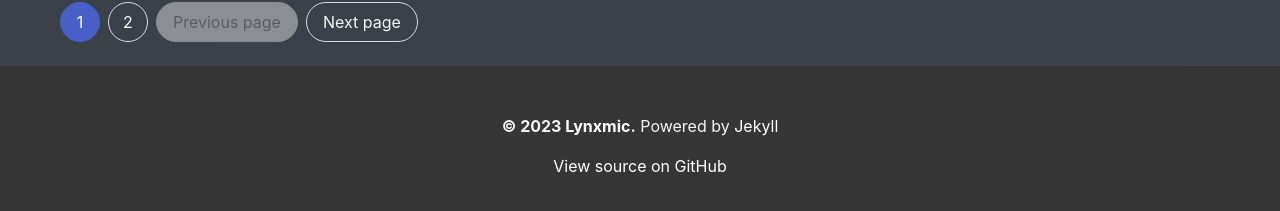
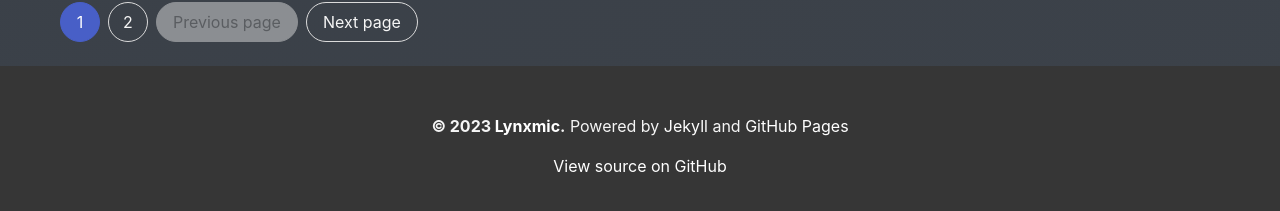
Before and after one commit to theclyron/lynxblog, a Jekyll site: the page built from docs/index.html, in a window 1280 px wide. Shown: the part 3039-3250 px from the top of the page. Built offline with Jekyll 4.4.1, drawn with Linux system fonts in a browser that asks for light colours; nearby versions of some CDN libraries; the list of posts is cut into pages by our own code.

Commit message:
Update footer.html

```diff
--- a/docs/_includes/footer.html
+++ b/docs/_includes/footer.html
@@ -1,7 +1,7 @@
 <br>
-<footer class="footer has-background-dark has-text-light has-fade-effect">
+<footer class="footer has-background-dark has-text-light">
     <div class="content has-text-centered">
-      <p><strong class="has-text-light">© {{ site.currentyear }} <a class="has-text-white" href="https://linktr.ee/lynxmic">Lynxmic</a>.</strong> Powered by <a class="has-text-white" href="https://jekyllrb.com/">Jekyll</a></p>
+      <p><strong class="has-text-light">© {{ site.currentyear }} <a class="has-text-white" href="https://linktr.ee/lynxmic">Lynxmic</a>.</strong> Powered by <a class="has-text-white" href="https://jekyllrb.com/">Jekyll</a> and <a class="has-text-white" href="https://pages.github.com/">GitHub Pages</a></p>
       <p><a class="has-text-white" href="https://github.com/Lynxmic/lynxmic.github.io">View source on GitHub</a></p>
     </div>
   </footer>
```
